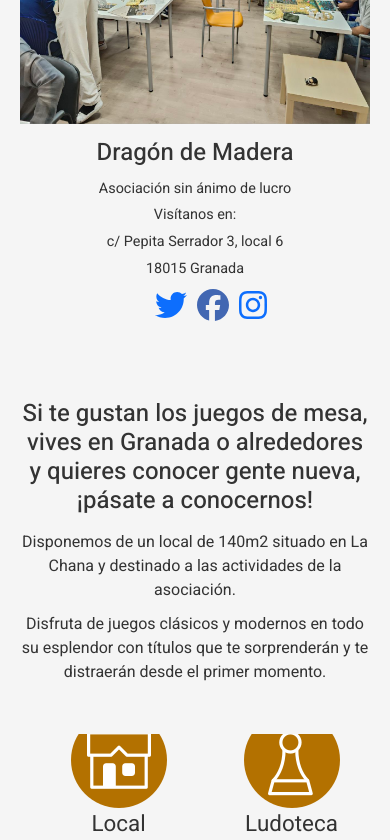
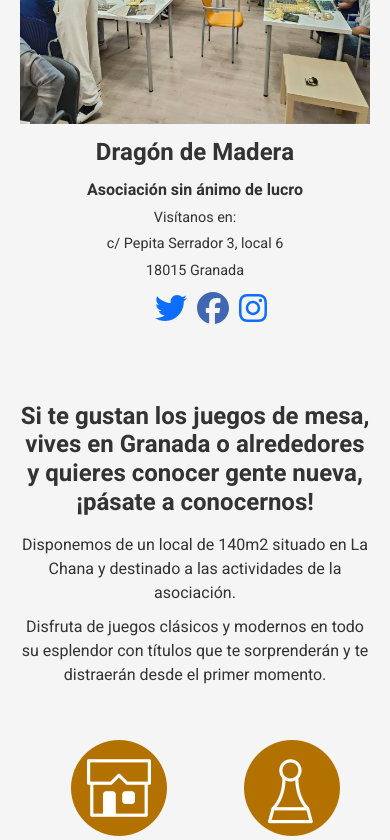
Before and after one commit to LuciaRol/web_aso, a React (Create React App) app: page / in a window 390 px wide. Shown: the part 1060-1900 px from the top of the page. Built offline with nearby package versions, Linux system fonts and the light colour scheme; no server answers.

Commit message:
Hover de los iconos en el móvil arreglado

```diff
--- a/src/pages/Home.js
+++ b/src/pages/Home.js
@@ -93,8 +93,10 @@ const Home = () => {
         <section className="about-section">
           <article className="about-details">
             <h4>
+              <strong>
               Si te gustan los juegos de mesa, vives en Granada o alrededores y quieres
               conocer gente nueva, ¡pásate a conocernos!
+              </strong>
             </h4>
             <p>
               Disponemos de un local de 140m2 situado en La Chana y destinado a las
@@ -111,28 +113,28 @@ const Home = () => {
                 <img src={House} alt="House" />
                 <p>Local</p>
               </div>
-    <div className="hover-text">Local a disposición de los socios</div>
+              <div className="hover-text"><p>Local a disposición de los socios</p></div>
             </li>
             <li>
               <div className="feature-content">
                 <img src={Meeple} alt="Meeple" />
                 <p>Ludoteca</p>
               </div>
-    <div className="hover-text">Amplia variedad de juegos en la ludoteca propia de la asociación</div>
+              <div className="hover-text"><p>Amplia variedad de juegos en la ludoteca</p></div>
             </li>
             <li>
               <div className="feature-content">
                 <img src={Evento} alt="Event" />
                 <p>Eventos</p>
               </div>
-    <div className="hover-text">Eventos mensuales y extraordinarios</div>
+              <div className="hover-text"><p>Eventos mensuales y extraordinarios</p></div>
             </li>
             <li>
               <div className="feature-content">
                 <img src={Discount} alt="Discount" />
                 <p>Descuentos</p>
               </div>
-    <div className="hover-text">Descuentos en tiendas</div>
+              <div className="hover-text"><p>Descuentos en tiendas colaboradoras</p></div>
             </li>
           </ul>
 
--- a/src/styles/home.css
+++ b/src/styles/home.css
@@ -115,11 +115,18 @@ section {
 .info-details h3 {
   font-size: 1.8rem;
   margin-bottom: 10px;
+  font-weight: bold;
 }
 
 .info-details p {
   font-size: 1rem;
   margin: 5px 0;
+}
+
+.info-details p:first-of-type {
+  font-size: 1rem;
+  margin: 5px 0;
+  font-weight: bold;
 }
 
 .info-social {
@@ -329,11 +336,34 @@ section {
     align-items: center;
     border-radius: 0.5rem; /* Bordes redondeados */
     width: 100%; /* Asegura que ocupe la celda */
-    height: 6.25rem; /* Altura fija */
+    height: 9.5rem; /* Altura fija */
     text-align: center; /* Centrado de texto */
+  }
+
+  .feature-content{
+    margin: 1rem;
   }
 
   .hover-text {
     font-size: 1rem; /* No cambia */
+    text-align: center; /* Centrado del texto */
+    background-color: transparent; /* Fondo transparente */
+    display: flex; /* Usar flexbox para centrar el contenido */
+    justify-content: center; /* Centrar horizontalmente */
+    align-items: center; /* Centrar verticalmente */
+    width: 100%; /* Asegurarse de que ocupe todo el espacio disponible */
+    height: 100%; /* Asegurarse de que ocupe toda la altura del contenedor */
   }
+
+  .hover-text p {
+    width: 50%; /* Ajuste de ancho al 50% */
+    height: 70%; /* Ajusta la altura al contenido */
+    background-color: #012e4a;
+    padding: 0.5rem; /* 8px */
+    justify-content: center;
+    align-items: center;
+    border-radius: 10px;
+    display: flex; /* Usar flexbox para centrar el texto dentro del p */
+  }
+
 }
```
Lines whose indentation alone changed are shown as unchanged.
